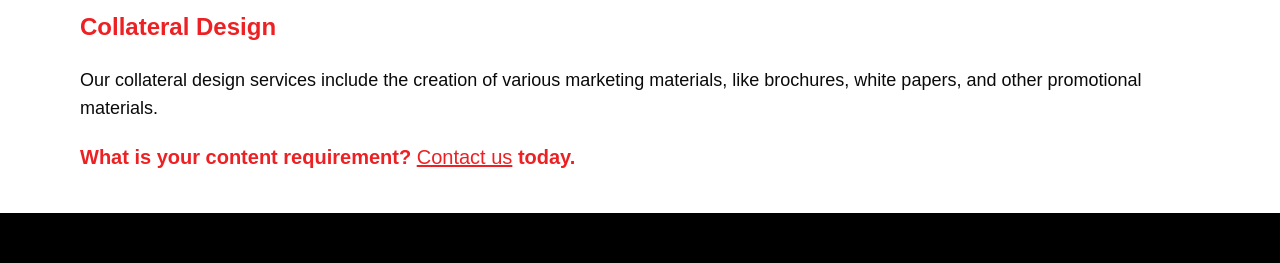
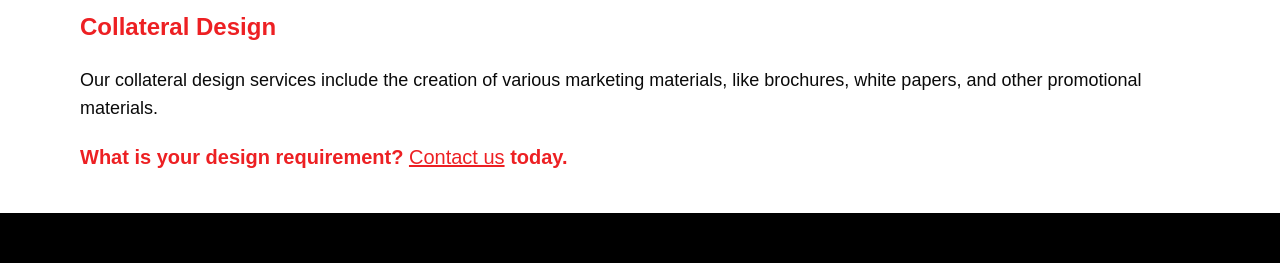
Before and after one commit to ivistaz-ecom/ivistazV2, a Next.js app: page /service/design in a window 1280 px wide. Shown: the part 1480-1743 px from the top of the page. Built offline with nearby package versions, Linux system fonts and the light colour scheme.

Commit message:
deisgn page text changes

```diff
--- a/components/ServiceComponents/Design/Content.js
+++ b/components/ServiceComponents/Design/Content.js
@@ -78,7 +78,7 @@ const Content = () => {
             promotional materials.
           </p>
           <p className="text-[#ed2023] text-[20px] font-monument-bold pt-5 pb-10">
-            What is your content requirement?{" "}
+            What is your design requirement?{" "}
             <Link href="/contact-us" className="underline">
               Contact us
             </Link>{" "}
```
